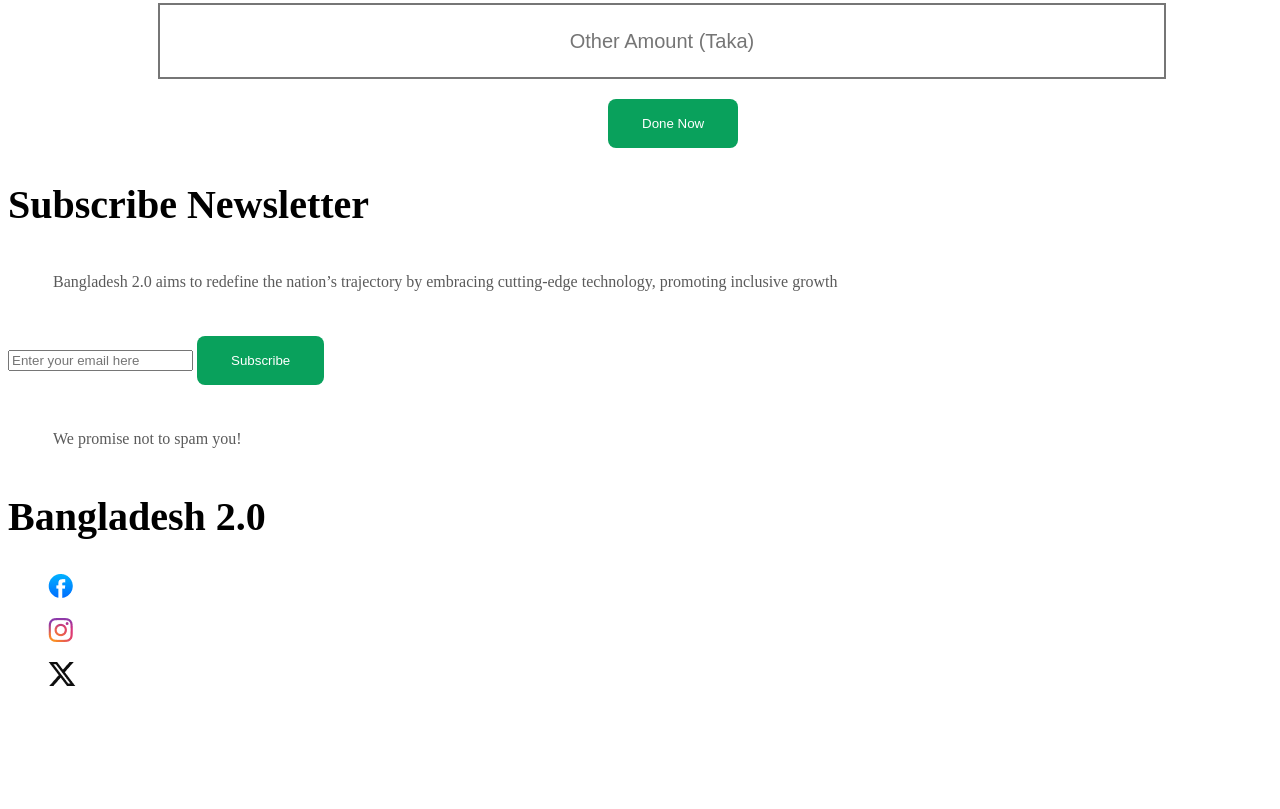
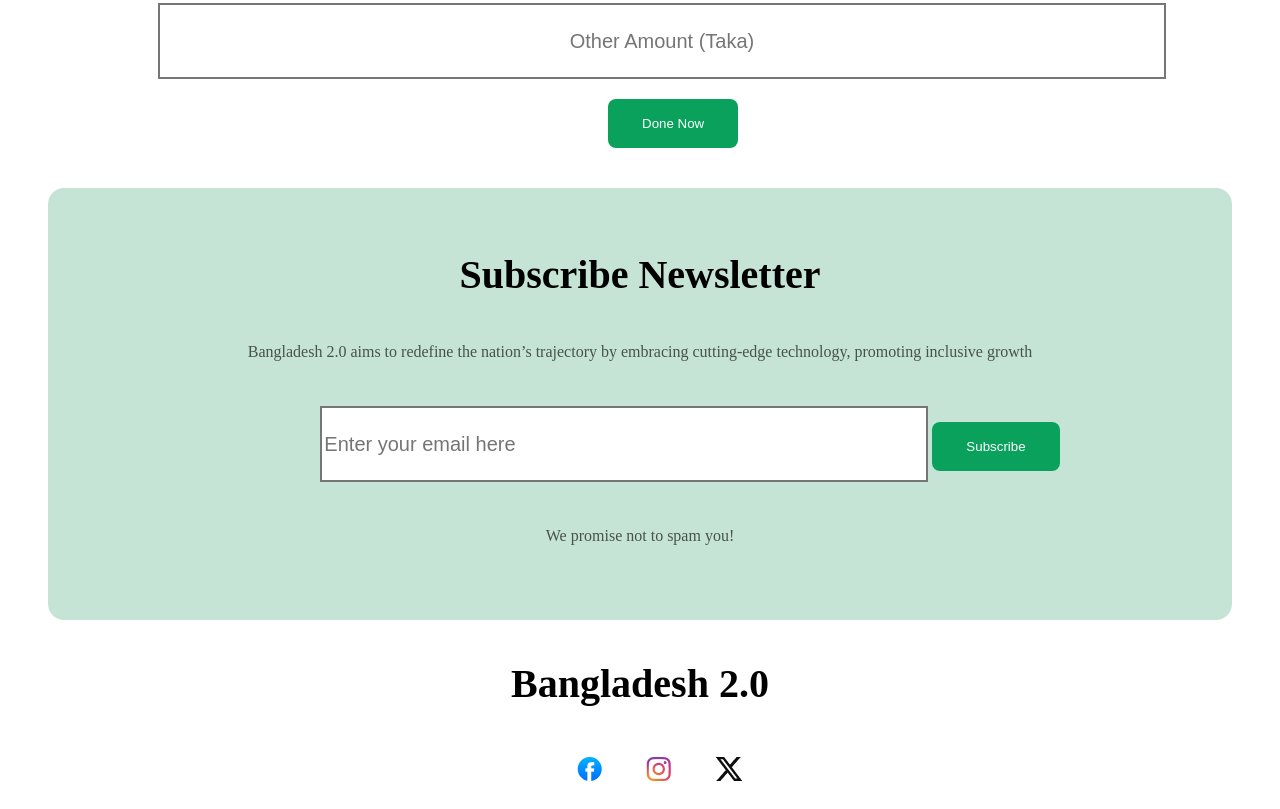
Before and after one commit to Mursalin-2/Developer, a plain HTML site: page index.html in a window 1280 px wide. Shown: the part 3512-4321 px from the top of the page. Before the commit the page ends 4218 px from the top, so only its background shows below. Drawn offline with Linux system fonts and the light colour scheme; files whose address does not match are found by name.

Commit message:
Update style.css

```diff
--- a/style.css
+++ b/style.css
@@ -228,3 +228,32 @@
 
 
 }
+/* for extra point */
+.last{
+    text-align: center;
+    background-color: #C6E4D6;
+    padding: 30px;
+    margin: 40px;
+    border-radius: 16px;
+}
+
+.hello11{
+    align-items: center;
+    margin-left: 100px;
+    width: 600px;
+    height: 70px;
+    border-style: solid;
+
+    font-size: 20px;
+
+}
+
+.title{
+    text-align: center;
+}
+
+.photo-style{
+    display: flex;
+    gap: 4px;
+    justify-content: center;
+}
```
